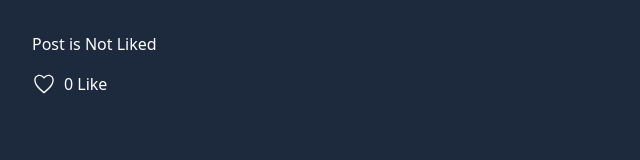
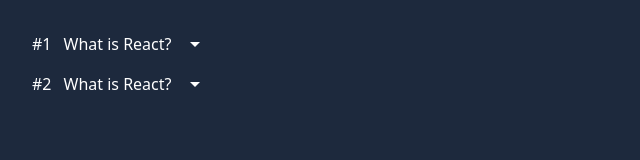
Before and after one commit to 2-0aadarsh/react-practice, a React (Vite) app in the folder useState/: page / in a window 1280 px wide. Shown: the top 160 px of the page, without its empty margins (0-640 px from the left). Built offline with nearby package versions, Linux system fonts and the light colour scheme.

Commit message:
solved problem : Build Accordion

```diff
--- a/useState/src/App.jsx
+++ b/useState/src/App.jsx
@@ -5,7 +5,8 @@ import React from 'react'
 // import CharacterCounter from './exercises/04-characterCounter/CharacterCounter'
 // import RandomNumberGenerator from './exercises/05-randomNumberGenerator/RandomNumberGenerator'
 // import Todo from './exercises/06-todo/Todo'
-import Like from './exercises/07-liked/Like'
+// import Like from './exercises/07-liked/Like'
+import Accordion from './exercises/08-Accordion/Accordion'
 
 const App = () => {
   return (
@@ -16,7 +17,8 @@ const App = () => {
       {/* <CharacterCounter /> */}
       {/* <RandomNumberGenerator /> */}
       {/* <Todo /> */}
-      <Like/>
+      {/* <Like/> */}
+      <Accordion />
     </div>
   )
 }
--- /dev/null
+++ b/useState/src/exercises/08-Accordion/Accordion.jsx
@@ -0,0 +1,51 @@
+import React, { useState } from 'react'
+import { MdOutlineArrowDropDown } from "react-icons/md";
+
+const Accordion = () => {
+
+  /*
+    [ { id : "", question : "", answer : ""} ]
+  */
+  const [data, setData] = useState(
+                                    [
+                                        { id : "#1", question : "What is React?", answer : "React is a JavaScript library for building user interfaces.", showAnswer : false},
+                                        { id : "#2", question : "What is React?", answer : "React is a JavaScript library for building user interfaces.", showAnswer : false}
+                                    ]
+                                )
+
+    const handleShowAnswer = (id) => {
+        // Loop over array, copy and toggle only the target object
+        setData(data.map((item) => (
+            item.id === id ? {...item, showAnswer : !item.showAnswer} : item
+        )))
+    }
+
+  return (
+    <div className='w-full h-full bg-slate-800 text-white p-8 flex flex-col items-start gap-4'>
+        {
+            data && data.map((item) => (
+                <div key={item.id} className='flex flex-col gap-4'>
+                    <div className="flex items-center gap-3">
+                        <p>{item.id}</p>
+                        <h2 className="">{item.question}</h2>
+
+                        <button onClick={() => handleShowAnswer(item.id)}  className={`text-2xl cursor-pointer transition-transform duration-200 ${ item.showAnswer ? 'rotate-180 text-slate-600' : 'text-white' }`}
+                        >
+                            <MdOutlineArrowDropDown />
+                        </button>
+                    </div>
+
+                    {item.showAnswer &&
+                        (<div className="text-[12px]">
+                            <h3>{item.answer}</h3>
+                        </div>)
+                    }
+
+                </div>
+            ))
+        }
+    </div>
+  )
+}
+
+export default Accordion
```
